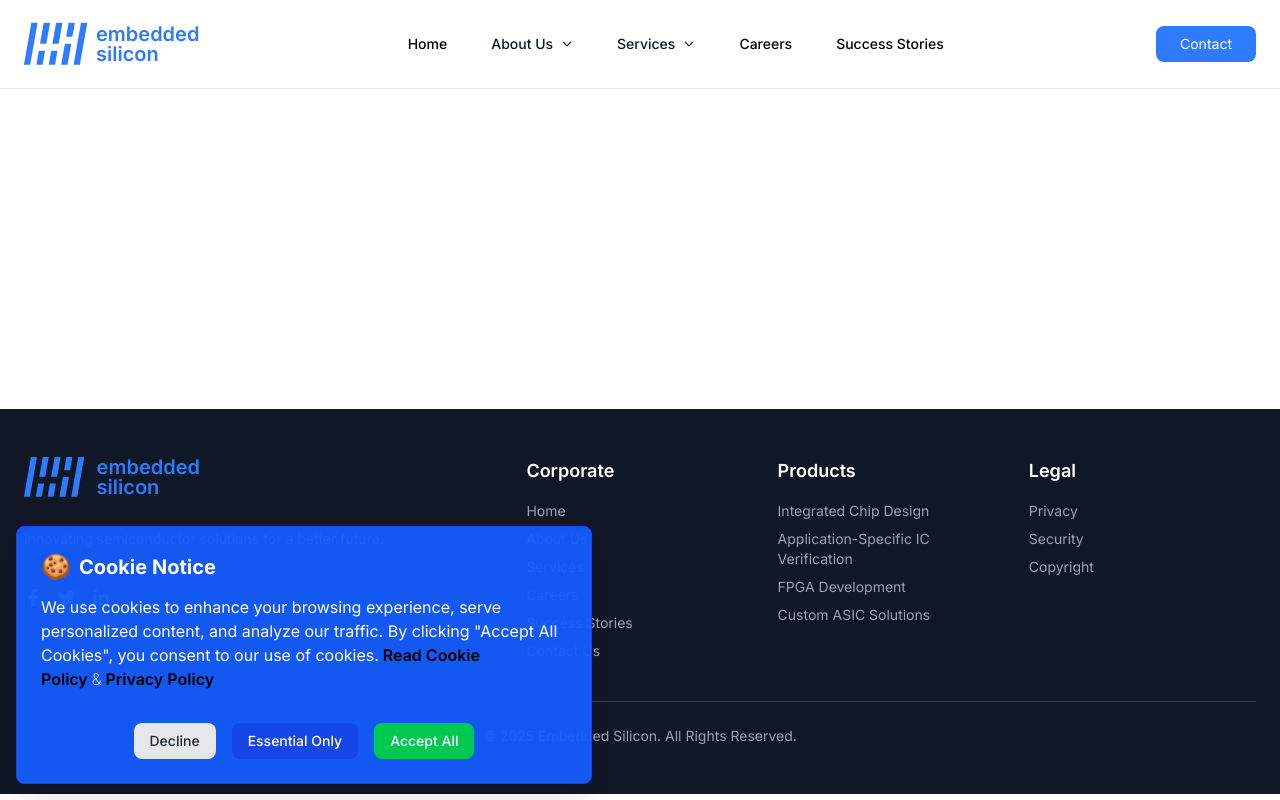
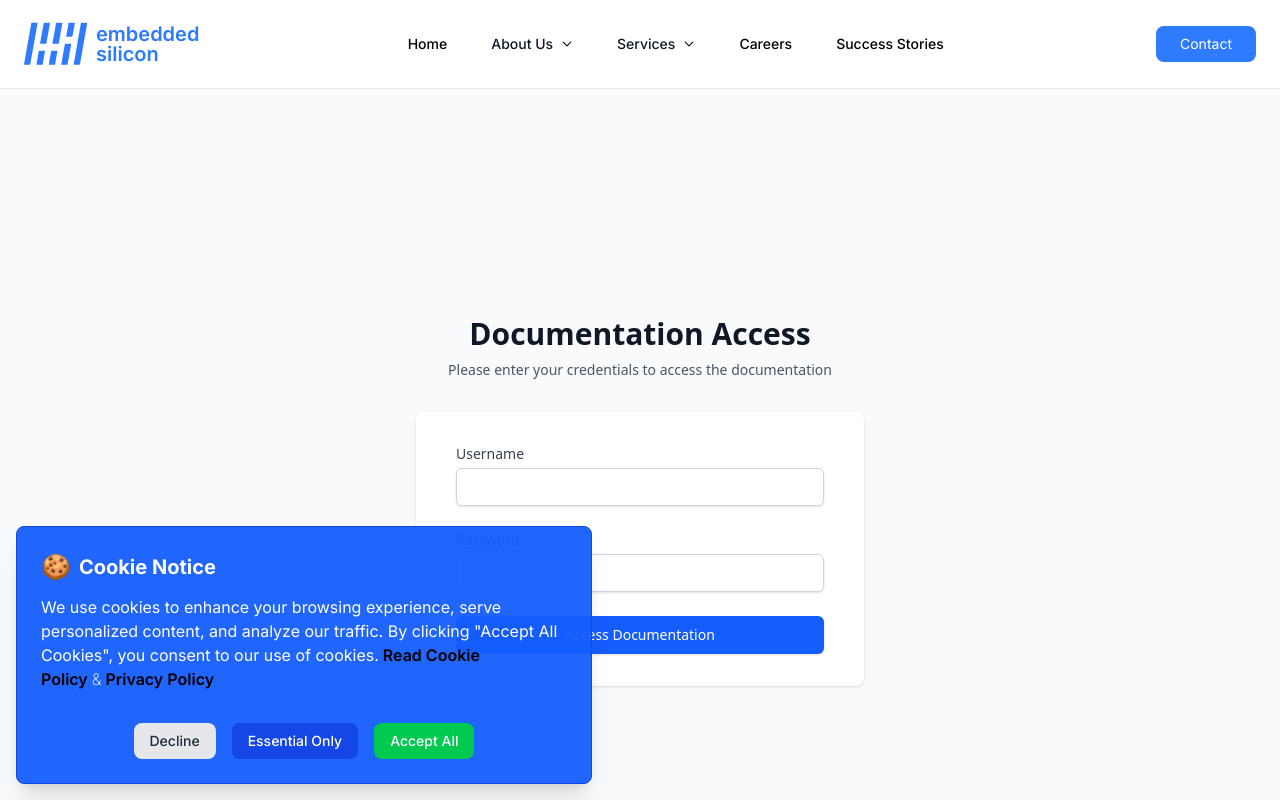
Before and after one commit to rasberriali/embedded-silicon, a React (Vite) app in the folder frontend/: page /docs/admin in a window 1280 px wide. Shown: the top 800 px of the page. Built offline with nearby package versions, Linux system fonts and the light colour scheme.

Commit message:
authentication

```diff
--- a/frontend/src/App.jsx
+++ b/frontend/src/App.jsx
@@ -27,6 +27,22 @@ import SuccessStoriesCMS from "./client/pages/success-page/successStoriesCMS";
 import IntegratedChipDesign from "./client/pages/integrated-chip-design/integrated-chip-design";
 import NewsPage from "./client/pages/news-page/newsPage";
 import NewsDetails from "./client/pages/news-page/newsDetails";
+import AdminLogin from "./client/pages/docs/admin";
+import { useNavigate } from "react-router-dom";
+
+// Add this function to check authentication
+const ProtectedRoute = ({ children }) => {
+  const navigate = useNavigate();
+  const token = localStorage.getItem('adminToken');
+
+  useEffect(() => {
+    if (!token) {
+      navigate('/docs/admin');
+    }
+  }, [token, navigate]);
+
+  return token ? children : null;
+};
 
 function App() {
    useEffect(() => {
@@ -53,7 +69,7 @@ function App() {
         <Route path="/careersPage" element={<CareersPage />}/>
         <Route path="/successStories" element={<SuccessStories />}/>
         <Route path="/fullvlsi" element={<Fullvlsi />}/>
-        <Route path="/cms" element={<CMS/>}/>
+        <Route path="/docs/admin" element={<AdminLogin />}/>
         <Route path="/jobs" element={<JobList/>}/>
         <Route path="/newsPage" element={<NewsPage/>}/>
         <Route path="/jobCategories" element={<JobCategories/>}/>
@@ -61,6 +77,11 @@ function App() {
         <Route path="/newsDetails" element={<NewsDetails/>}/>
         <Route path="/success-stories-cms" element={<SuccessStoriesCMS/>}/>
         <Route path="/integrated-chip-design" element={<IntegratedChipDesign/>}/>
+        <Route path="/cms" element={
+          <ProtectedRoute>
+            <CMS />
+          </ProtectedRoute>
+        }/>
       </Routes>
       <Footer/>
     </Router>
--- a/frontend/src/client/pages/careers-page/jobDetails.jsx
+++ b/frontend/src/client/pages/careers-page/jobDetails.jsx
@@ -123,7 +123,8 @@ function JobDetails() {
               </a>
             ) : (
               <button
-                className='px-6 py-2 bg-[#002D9E] text-white rounded hover:bg-[#002080] transition-colors'
+                onClick={() => alert('Please contact our HR department for application details.')}
+                className='px-6 py-2 bg-[#002D9E] text-white rounded hover:bg-[#002080] transition-colors cursor-pointer'
               >
                 Apply Now
               </button>
--- /dev/null
+++ b/frontend/src/client/pages/docs/admin.jsx
@@ -0,0 +1,99 @@
+import React, { useState } from 'react';
+import { useNavigate } from 'react-router-dom';
+import axios from 'axios';
+
+function AdminLogin() {
+  const [username, setUsername] = useState('');
+  const [password, setPassword] = useState('');
+  const [error, setError] = useState('');
+  const navigate = useNavigate();
+  const apiUrl = process.env.REACT_APP_API_BASE_URL || "http://localhost:5000";
+
+  const handleLogin = async (e) => {
+    e.preventDefault();
+    try {
+      const response = await axios.post(`${apiUrl}/api/admin/login`, {
+        username,
+        password
+      });
+
+      if (response.data.success) {
+        // Store the token in localStorage
+        localStorage.setItem('adminToken', response.data.token);
+        // Redirect to CMS
+        navigate('/cms');
+      }
+    } catch (error) {
+      setError('Invalid credentials');
+    }
+  };
+
+  return (
+    <div className="min-h-screen bg-gray-50 flex flex-col justify-center py-12 sm:px-6 lg:px-8">
+      <div className="sm:mx-auto sm:w-full sm:max-w-md">
+        <h2 className="mt-6 text-center text-3xl font-extrabold text-gray-900">
+          Documentation Access
+        </h2>
+        <p className="mt-2 text-center text-sm text-gray-600">
+          Please enter your credentials to access the documentation
+        </p>
+      </div>
+
+      <div className="mt-8 sm:mx-auto sm:w-full sm:max-w-md">
+        <div className="bg-white py-8 px-4 shadow sm:rounded-lg sm:px-10">
+          <form className="space-y-6" onSubmit={handleLogin}>
+            {error && (
+              <div className="bg-red-50 border border-red-200 text-red-600 px-4 py-3 rounded">
+                {error}
+              </div>
+            )}
+            <div>
+              <label htmlFor="username" className="block text-sm font-medium text-gray-700">
+                Username
+              </label>
+              <div className="mt-1">
+                <input
+                  id="username"
+                  name="username"
+                  type="text"
+                  required
+                  value={username}
+                  onChange={(e) => setUsername(e.target.value)}
+                  className="appearance-none block w-full px-3 py-2 border border-gray-300 rounded-md shadow-sm placeholder-gray-400 focus:outline-none focus:ring-blue-500 focus:border-blue-500 sm:text-sm"
+                />
+              </div>
+            </div>
+
+            <div>
+              <label htmlFor="password" className="block text-sm font-medium text-gray-700">
+                Password
+              </label>
+              <div className="mt-1">
+                <input
+                  id="password"
+                  name="password"
+                  type="password"
+                  required
+                  value={password}
+                  onChange={(e) => setPassword(e.target.value)}
+                  className="appearance-none block w-full px-3 py-2 border border-gray-300 rounded-md shadow-sm placeholder-gray-400 focus:outline-none focus:ring-blue-500 focus:border-blue-500 sm:text-sm"
+                />
+              </div>
+            </div>
+
+            <div>
+              <button
+                type="submit"
+                className="w-full flex justify-center py-2 px-4 border border-transparent rounded-md shadow-sm text-sm font-medium text-white bg-blue-600 hover:bg-blue-700 focus:outline-none focus:ring-2 focus:ring-offset-2 focus:ring-blue-500"
+              >
+                Access Documentation
+              </button>
+            </div>
+          </form>
+        </div>
+      </div>
+    </div>
+  );
+}
+
+export default AdminLogin;
```
Also changed, not shown: 1 other file (tests, documents, lock files or other folders).
